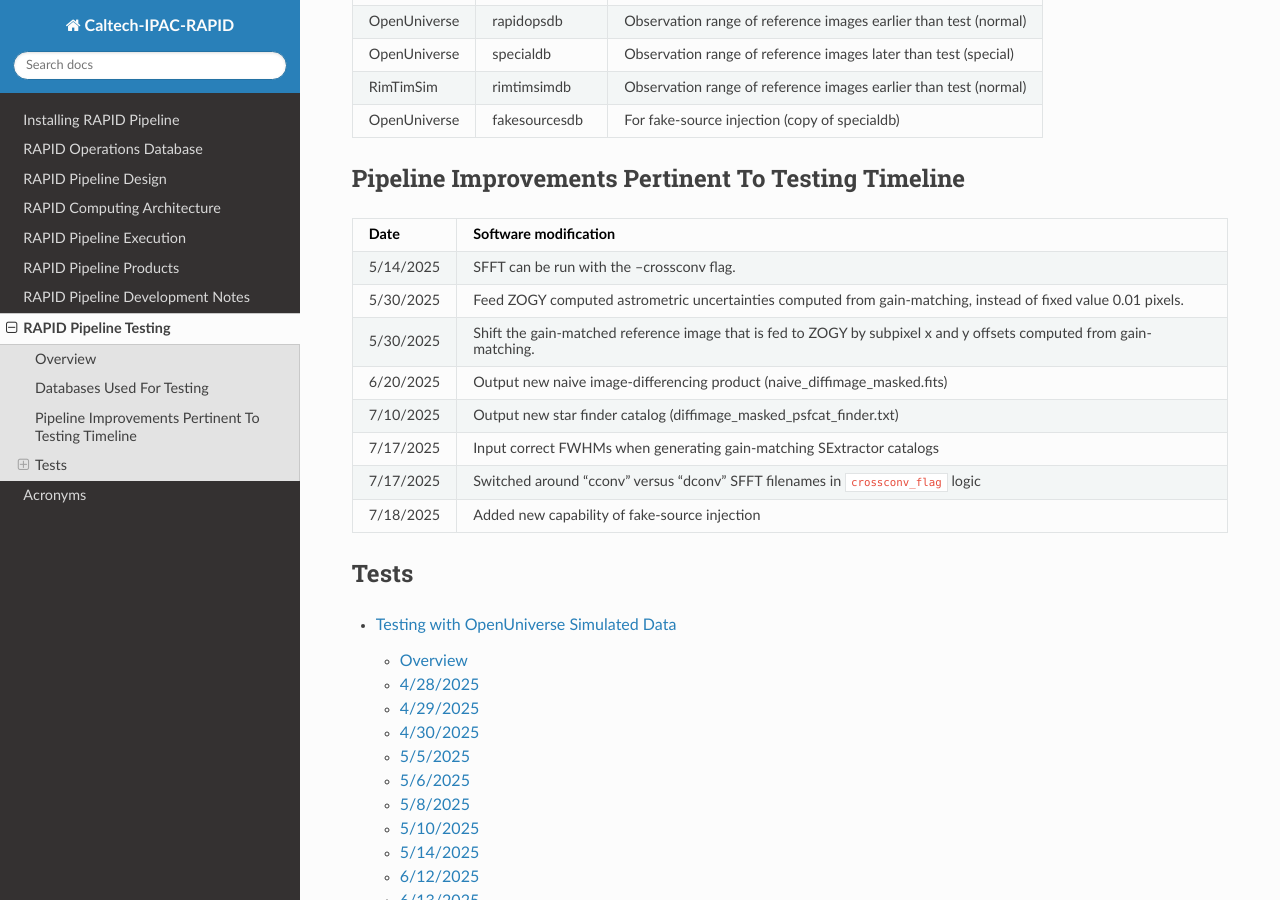
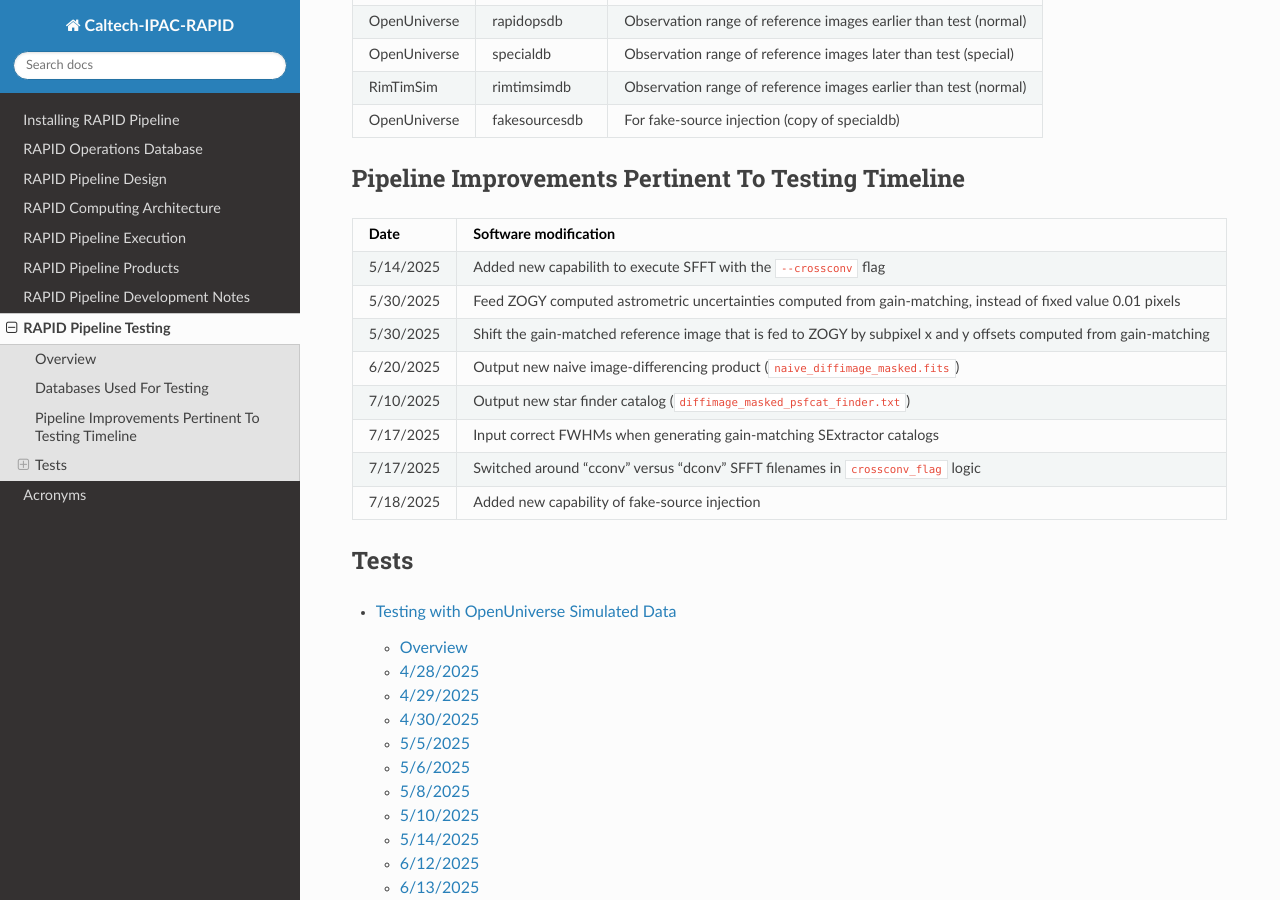
Before and after one commit to Caltech-IPAC/rapid, a Sphinx documentation site: the page built from docs/source/dev/tests.rst, in a window 1280 px wide and 900 px high, scrolled down 468 px. Built offline with Sphinx 7.4.7 and the Read the Docs theme 3.1.0, drawn with Linux system fonts in a browser that asks for light colours; formulas are drawn with MathJax 3.

Commit message:
Refined software-modification table.

```diff
--- a/docs/source/dev/tests.rst
+++ b/docs/source/dev/tests.rst
@@ -31,11 +31,11 @@ Pipeline Improvements Pertinent To Testing Timeline
 ===============   ========================================================================================================================
 Date              Software modification
 ===============   ========================================================================================================================
-5/14/2025         SFFT can be run with the --crossconv flag.
-5/30/2025         Feed ZOGY computed astrometric uncertainties computed from gain-matching, instead of fixed value 0.01 pixels.
-5/30/2025         Shift the gain-matched reference image that is fed to ZOGY by subpixel x and y offsets computed from gain-matching.
-6/20/2025         Output new naive image-differencing product (naive_diffimage_masked.fits)
-7/10/2025         Output new star finder catalog (diffimage_masked_psfcat_finder.txt)
+5/14/2025         Added new capabilith to execute SFFT with the ``--crossconv`` flag
+5/30/2025         Feed ZOGY computed astrometric uncertainties computed from gain-matching, instead of fixed value 0.01 pixels
+5/30/2025         Shift the gain-matched reference image that is fed to ZOGY by subpixel x and y offsets computed from gain-matching
+6/20/2025         Output new naive image-differencing product (``naive_diffimage_masked.fits``)
+7/10/2025         Output new star finder catalog (``diffimage_masked_psfcat_finder.txt``)
 7/17/2025         Input correct FWHMs when generating gain-matching SExtractor catalogs
 7/17/2025         Switched around "cconv" versus "dconv" SFFT filenames in ``crossconv_flag`` logic
 7/18/2025         Added new capability of fake-source injection
```
